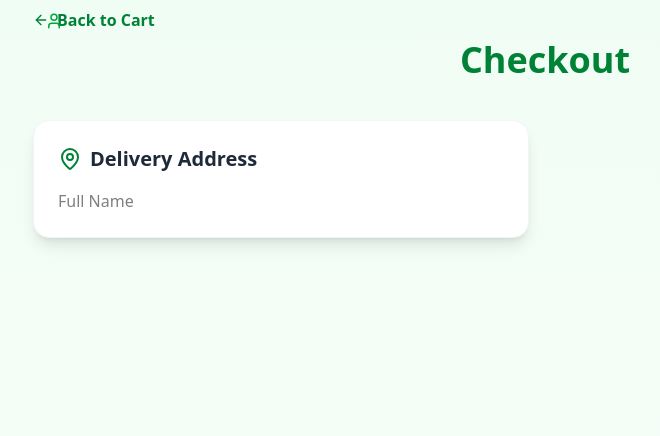
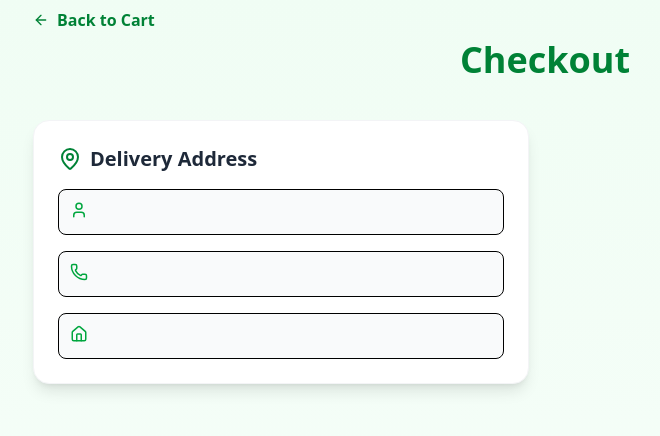
Before and after one commit to Sandeshdahal10/Snapcart, a Next.js app: page /user/checkout in a window 1280 px wide. Shown: the top 436 px of the page, without its empty margins (95-755 px from the left). Built offline with nearby package versions, Linux system fonts and the light colour scheme; no server answers.

Commit message:
Designing the input form.

```diff
--- a/src/app/user/checkout/page.tsx
+++ b/src/app/user/checkout/page.tsx
@@ -1,10 +1,11 @@
 'use client'
-import React, { useState } from 'react'
+import React, { useEffect, useState } from 'react'
 import {motion} from "motion/react"
-import { ArrowLeft, MapPin, User } from 'lucide-react'
+import { ArrowLeft, HomeIcon, MapPin, Phone, User } from 'lucide-react'
 import { useRouter } from 'next/navigation'
 import { useSelector } from 'react-redux'
 import { RootState } from '@/redux/store'
+import Home from '@/app/page'
 
 function Checkout() {
   const router=useRouter();
@@ -17,6 +18,7 @@ function Checkout() {
     pin:"",
     fullAddress:"",
   })
+
   return (
     <div className='w-[92%] md:w-[80%] mx-auto py-10 relative'>
       <motion.button
@@ -44,9 +46,17 @@ function Checkout() {
             Delivery Address
           </h2>
           <div className='space-y-4'>
-            <div className='relateive'>
+            <div className='relative'>
               <User className='absolute left-3 top-3 text-green-600' size={18}/>
-              <input type="text" placeholder='Full Name' />
+              <input type="text" value={address.fullName} onChange={(e)=>setAddress({...address,fullName:e.target.value})} className='pl-10 w-full border rounded-lg p-3 text-sm bg-gray-50'/>
+            </div>
+            <div className='relative'>
+              <Phone className='absolute left-3 top-3 text-green-600' size={18}/>
+              <input type="text" value={address.mobile} onChange={(e)=>setAddress({...address,mobile:e.target.value})} className='pl-10 w-full border rounded-lg p-3 text-sm bg-gray-50'/>
+            </div>
+            <div className='relative'>
+              <HomeIcon className='absolute left-3 top-3 text-green-600' size={18}/>
+              <input type="text" value={address.fullAddress} onChange={(e)=>setAddress({...address,fullAddress:e.target.value})} className='pl-10 w-full border rounded-lg p-3 text-sm bg-gray-50'/>
             </div>
           </div>
           </motion.div>
```
